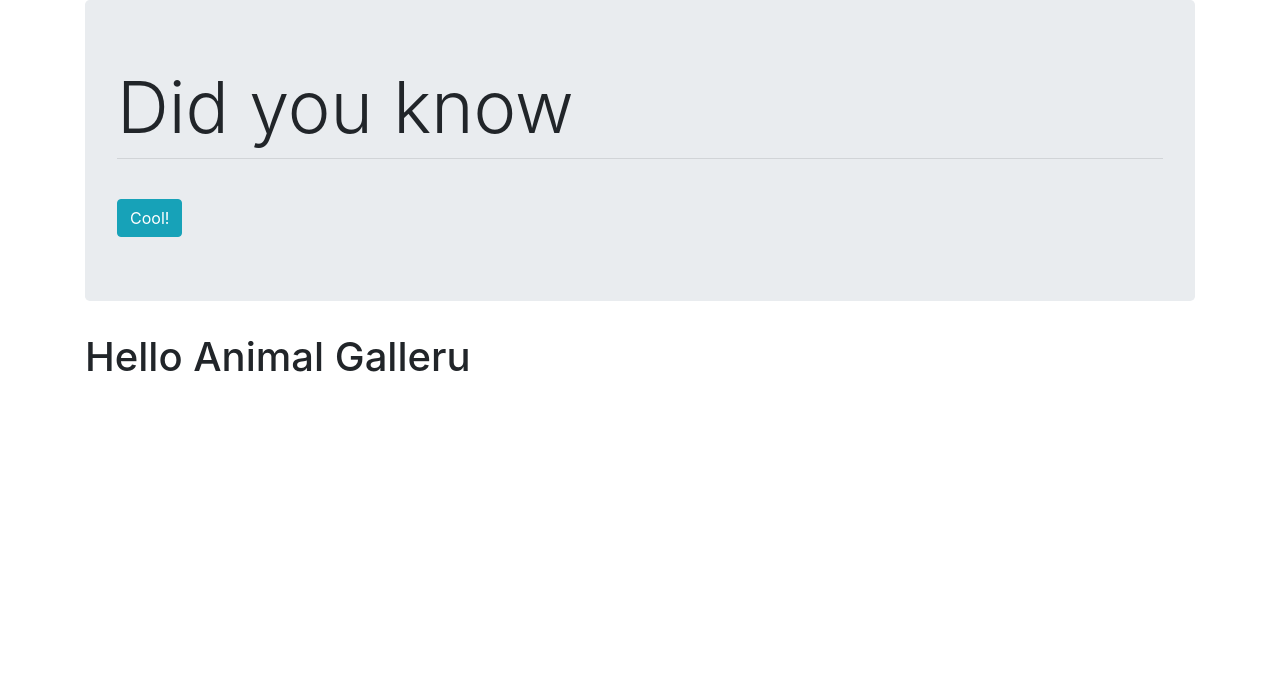
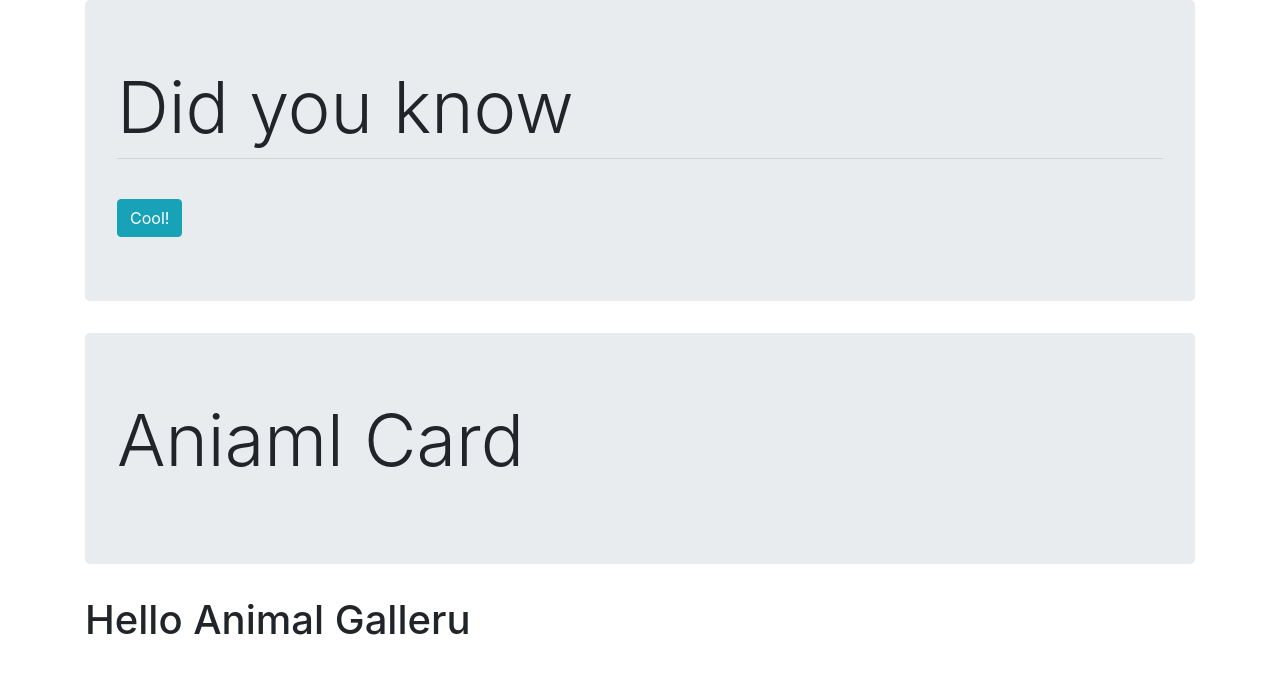
Before and after one commit to Web-Dev-Speedrunners/assignment-6, a React (Create React App) app: page / in a window 1280 px wide. Shown: the top 674 px of the page. Built offline with nearby package versions, Linux system fonts and the light colour scheme; no server answers.

Commit message:
update animal card

```diff
--- a/src/App.tsx
+++ b/src/App.tsx
@@ -1,6 +1,7 @@
 import React from "react";
 import { Container } from "reactstrap";
 import AnimalGallery from "./components/animal_gallery";
+import AnimalCard from "./components/animal_card";
 import Banner from "./components/banner";
 
 const App: React.FC = () => {
@@ -8,6 +9,7 @@ const App: React.FC = () => {
     <div>
       <Container>
         <Banner />
+        <AnimalCard />
         <AnimalGallery />
       </Container>
     </div>
--- a/src/components/animal_card/index.tsx
+++ b/src/components/animal_card/index.tsx
@@ -1,7 +1,24 @@
-import React from "react";
+import React, { useEffect, useState } from "react";
+import { Jumbotron } from "reactstrap";
+import { FindImage } from "../../services";
 
 const AnimalCard: React.FC = () => {
-  return <h1>Hello Animal Card</h1>;
+  const [currentImage, setCurrentImage] = useState("");
+  const displayNewImage = async () => {
+    const image = await FindImage();
+    setCurrentImage(image);
+  };
+
+  useEffect(() => {
+    displayNewImage();
+  }, []);
+
+  return (
+    <Jumbotron>
+      <h2 className="display-3">Aniaml Card</h2>
+      <p className="lead">{currentImage}</p>
+    </Jumbotron>
+  );
 };
 
 export default AnimalCard;
```
